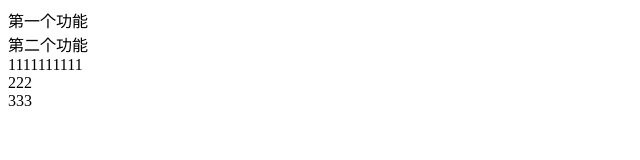
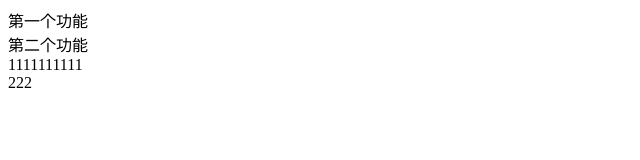
Before and after one commit to jinzhiqiang99/demo001, a plain HTML site: page index.html in a window 1280 px wide. Shown: the full height of the page, 0-640 px from the left. Drawn offline with Linux system fonts and the light colour scheme.

Commit message:
删除了333

```diff
--- a/index.html
+++ b/index.html
@@ -2,4 +2,3 @@
 <div>第二个功能</div>
 <div>1111111111</div>
 <div>222</div>
-<div>333</div>
```
